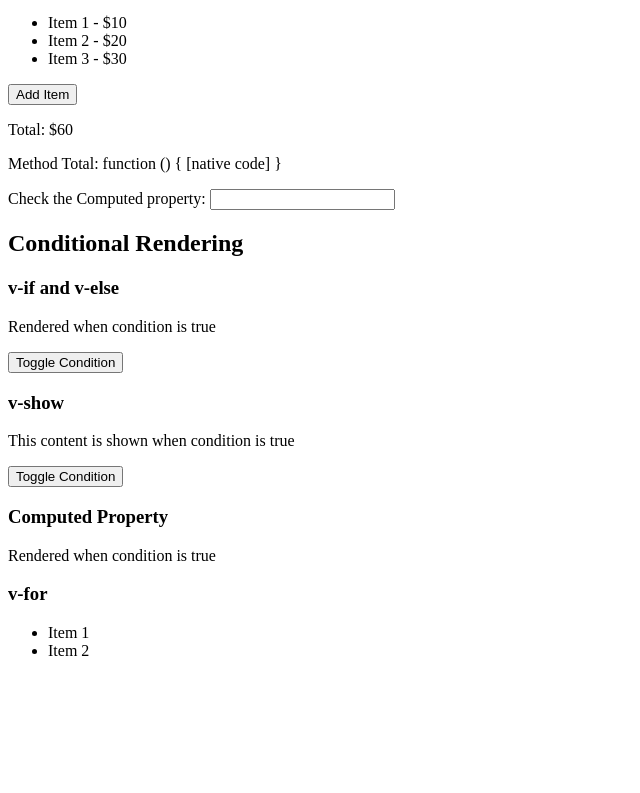
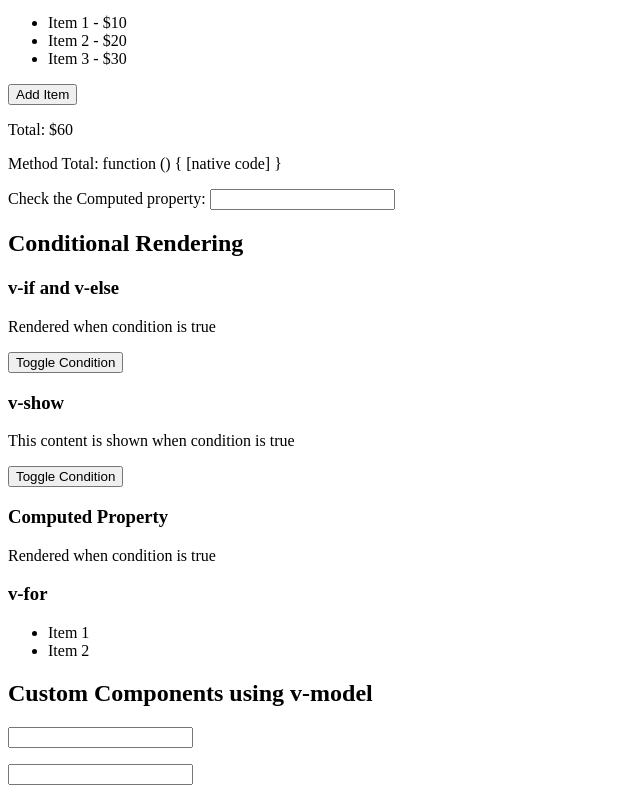
Before and after one commit to Sunanth-Datasirpi/hello-world, a Vue app: page / in a window 1280 px wide. Shown: the part 495-1288 px from the top of the page, without its empty margins (0-640 px from the left). Before the commit the page ends 1171 px from the top, so only its background shows below. Built offline with nearby package versions, Linux system fonts and the light colour scheme.

Commit message:
adding the tutorial of v-model custom component

```diff
--- a/package.json
+++ b/package.json
@@ -8,6 +8,7 @@
     "lint": "vue-cli-service lint"
   },
   "dependencies": {
+    "bootstrap": "^5.3.3",
     "core-js": "^3.8.3",
     "vue": "^3.2.13"
   },
--- a/src/App.vue
+++ b/src/App.vue
@@ -2,12 +2,14 @@
   <HelloWorld msg="This value is passed as a prop. Hello World is a new component"/>
   <Computed/>
   <Conditional/>
+  <VModel/>
 </template>
 
 <script>
 import HelloWorld from './components/HelloWorld.vue'
 import Computed from './components/Computed.vue';
 import Conditional from './components/Conditional.vue';
+import VModel from './components/VModel.vue';
 
 export default {
   name: 'App',
@@ -15,6 +17,7 @@ export default {
     HelloWorld,
     Computed,
     Conditional,
+    VModel,
   }
 }
 </script>
--- /dev/null
+++ b/src/components/Input.vue.vue
@@ -0,0 +1,20 @@
+<template>
+  <div>
+    <input type="text" :value="modelValue" @input="$emit('update:modelValue', $event.target.value)" />
+    <div>{{ modelValue }}</div>
+  </div>
+</template>
+
+<script>
+export default {
+  name: "InputCustom",
+  props: {
+    modelValue: {
+      type: String,
+      required: true,
+    },
+  },
+};
+</script>
+
+<style lang="scss" scoped></style>
--- /dev/null
+++ b/src/components/VModel.vue.vue
@@ -0,0 +1,29 @@
+<template>
+  <div>
+    <h2>Custom Components using v-model</h2>
+    <input type="text" v-model="firstName" />
+    <div>{{firstName}}</div>
+    <InputCustom style="margin-top: 1rem " v-model="inputValue" ></InputCustom>
+  </div>
+</template>
+
+<script>
+import InputCustom from "./Input.vue.vue";
+export default {
+  name: "VModel",
+  components: {
+    InputCustom,
+  },
+  created() {},
+  data() {
+    return {
+      firstName: "",
+      inputValue: "",
+    };
+  },
+  props: {},
+  methods: {},
+};
+</script>
+
+<style lang="scss" scoped></style>
```
Also changed, not shown: 1 other file (tests, documents, lock files or other folders).
